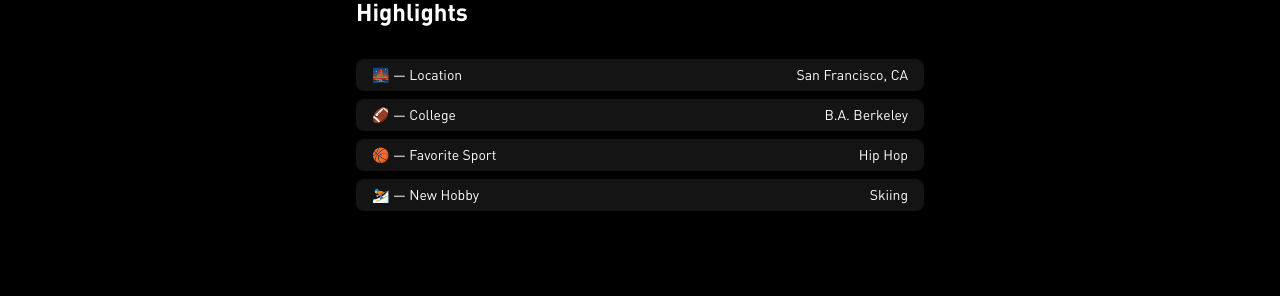
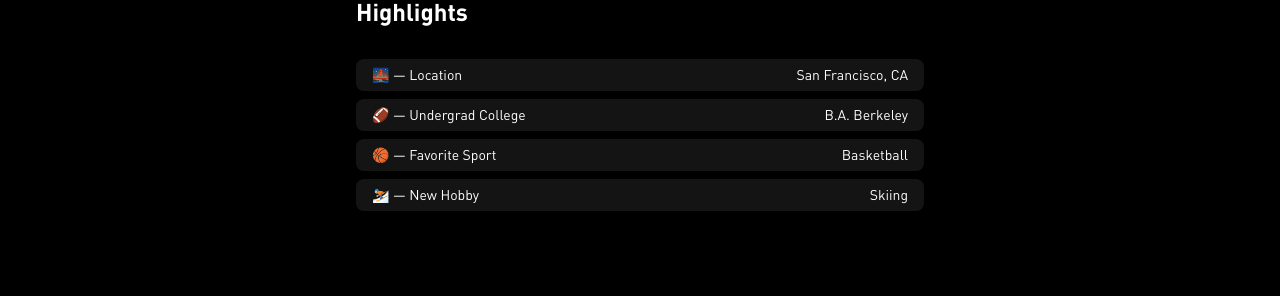
Before and after one commit to jotd/jotd-portfolio, a Jekyll site: the page about/index.html, which Jekyll copies as it is, in a window 1280 px wide and 900 px high, scrolled down 710 px. Shown: the part 154-450 px from the top of the window. Built offline with Jekyll 4.4.1, drawn with Linux system fonts in a browser that asks for light colours.

Commit message:
Update index.html

```diff
--- a/about/index.html
+++ b/about/index.html
@@ -71,7 +71,7 @@
       <div class="content-row">
         <div class="text-container desktop">
           <div class="text-block-left">
-            🏈  — College
+            🏈  — Undergrad College
           </div>
           <div class="text-block-right">B.A. Berkeley </div>
         </div>
@@ -82,7 +82,7 @@
           <div class="text-block-left">
             🏀  — Favorite Sport
           </div>
-          <div class="text-block-right"> Hip Hop </div>
+          <div class="text-block-right"> Basketball </div>
         </div>
       </div>
 
```
